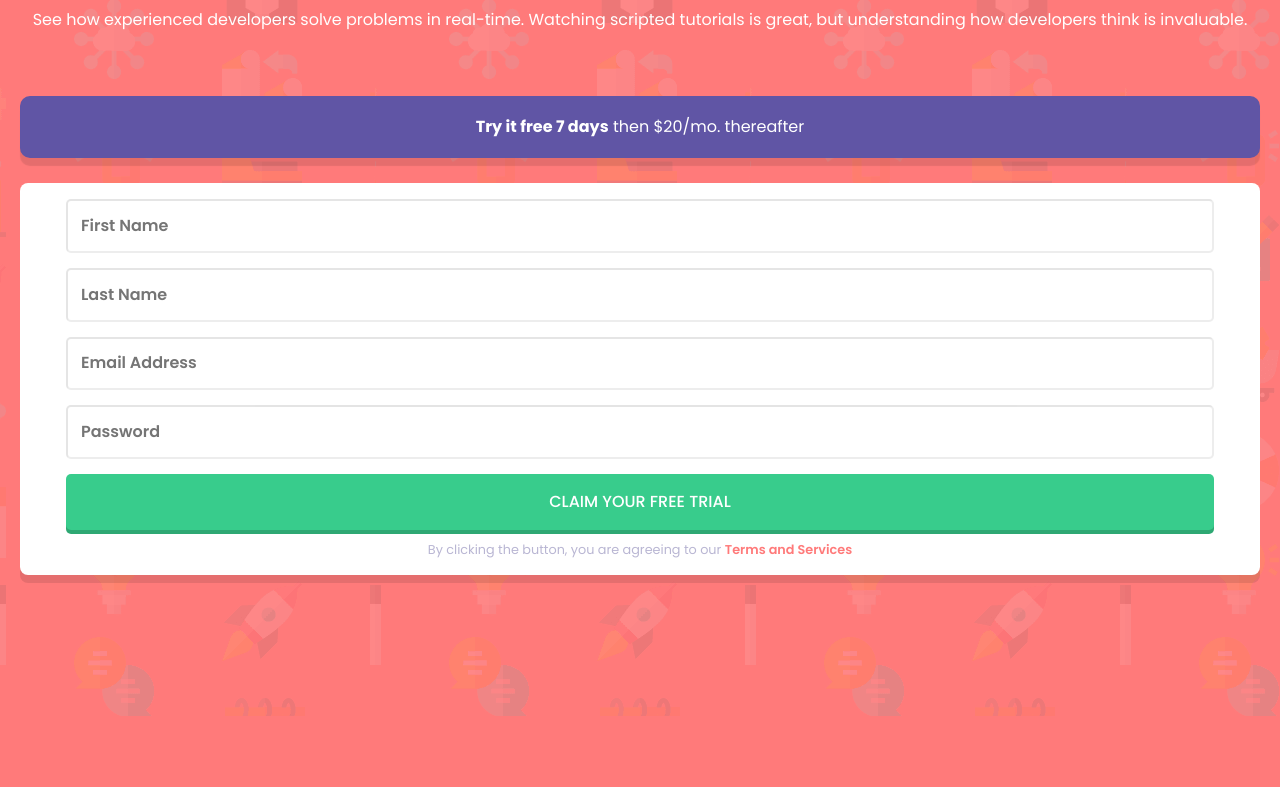
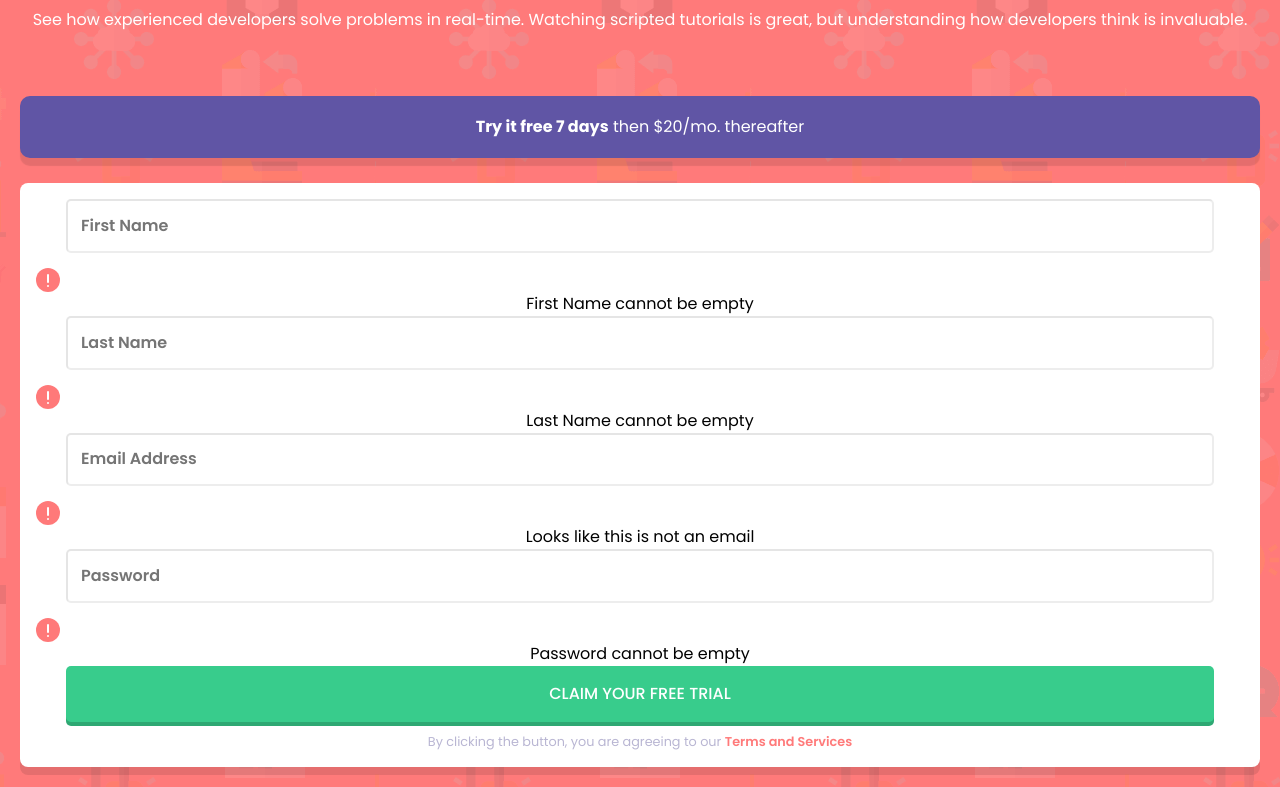
Before and after one commit to gusrod22/sign-up, a plain HTML site: page index.html in a window 1280 px wide. Shown: the part 84-871 px from the top of the page. Before the commit the page ends 800 px from the top, so only its background shows below. Drawn offline with Linux system fonts and the light colour scheme.

Commit message:
added error message and icons

```diff
--- a/index.html
+++ b/index.html
@@ -36,9 +36,13 @@
         </header>
         <section>
           <div class="trial-banner">
-            <p><span class="try-trial">Try it free 7 days</span>  then $20/mo. thereafter</p>
+            <p>
+              <span class="try-trial">Try it free 7 days</span> then $20/mo.
+              thereafter
+            </p>
           </div>
           <form>
+            <div class="input-group">
               <input
                 type="text"
                 id="first-name"
@@ -46,6 +50,34 @@
                 placeholder="First Name"
                 required
               /><br />
+              <div class="error-icon error">
+                <svg width="24" height="24" xmlns="http://www.w3.org/2000/svg">
+                  <g fill="none" fill-rule="evenodd">
+                    <circle fill="#FF7979" cx="12" cy="12" r="12" />
+                    <rect
+                      fill="#FFF"
+                      x="11"
+                      y="6"
+                      width="2"
+                      height="9"
+                      rx="1"
+                    />
+                    <rect
+                      fill="#FFF"
+                      x="11"
+                      y="17"
+                      width="2"
+                      height="2"
+                      rx="1"
+                    />
+                  </g>
+                </svg>
+              </div>
+              <div class="error-message error">
+                <p>First Name cannot be empty</p>
+              </div>
+            </div>
+            <div class="input-group">
               <input
                 type="text"
                 id="last-name"
@@ -53,6 +85,35 @@
                 placeholder="Last Name"
                 required
               /><br />
+              <div class="error-icon error">
+                <svg width="24" height="24" xmlns="http://www.w3.org/2000/svg">
+                  <g fill="none" fill-rule="evenodd">
+                    <circle fill="#FF7979" cx="12" cy="12" r="12" />
+                    <rect
+                      fill="#FFF"
+                      x="11"
+                      y="6"
+                      width="2"
+                      height="9"
+                      rx="1"
+                    />
+                    <rect
+                      fill="#FFF"
+                      x="11"
+                      y="17"
+                      width="2"
+                      height="2"
+                      rx="1"
+                    />
+                  </g>
+                </svg>
+              </div>
+              <div class="error-message error">
+                <p>Last Name cannot be empty</p>
+              </div>
+
+            </div>
+            <div class="input-group">
               <input
                 type="text"
                 id="email"
@@ -60,6 +121,35 @@
                 placeholder="Email Address"
                 required
               /><br />
+              <div class="error-icon error">
+                <svg width="24" height="24" xmlns="http://www.w3.org/2000/svg">
+                  <g fill="none" fill-rule="evenodd">
+                    <circle fill="#FF7979" cx="12" cy="12" r="12" />
+                    <rect
+                      fill="#FFF"
+                      x="11"
+                      y="6"
+                      width="2"
+                      height="9"
+                      rx="1"
+                    />
+                    <rect
+                      fill="#FFF"
+                      x="11"
+                      y="17"
+                      width="2"
+                      height="2"
+                      rx="1"
+                    />
+                  </g>
+                </svg>
+              </div>
+              <div class="error-message error">
+                <p>Looks like this is not an email</p>
+              </div>
+
+            </div>
+            <div class="input-group">
               <input
                 type="text"
                 id="password"
@@ -67,6 +157,34 @@
                 placeholder="Password"
                 required
               /><br />
+              <div class="error-icon error">
+                <svg width="24" height="24" xmlns="http://www.w3.org/2000/svg">
+                  <g fill="none" fill-rule="evenodd">
+                    <circle fill="#FF7979" cx="12" cy="12" r="12" />
+                    <rect
+                      fill="#FFF"
+                      x="11"
+                      y="6"
+                      width="2"
+                      height="9"
+                      rx="1"
+                    />
+                    <rect
+                      fill="#FFF"
+                      x="11"
+                      y="17"
+                      width="2"
+                      height="2"
+                      rx="1"
+                    />
+                  </g>
+                </svg>
+              </div>
+              <div class="error-message error">
+                <p>Password cannot be empty</p>
+              </div>
+
+            </div>
             <button type="submit">Claim your free trial</button>
             <p class="terms">
               By clicking the button, you are agreeing to our
```
Lines whose indentation alone changed are shown as unchanged.
